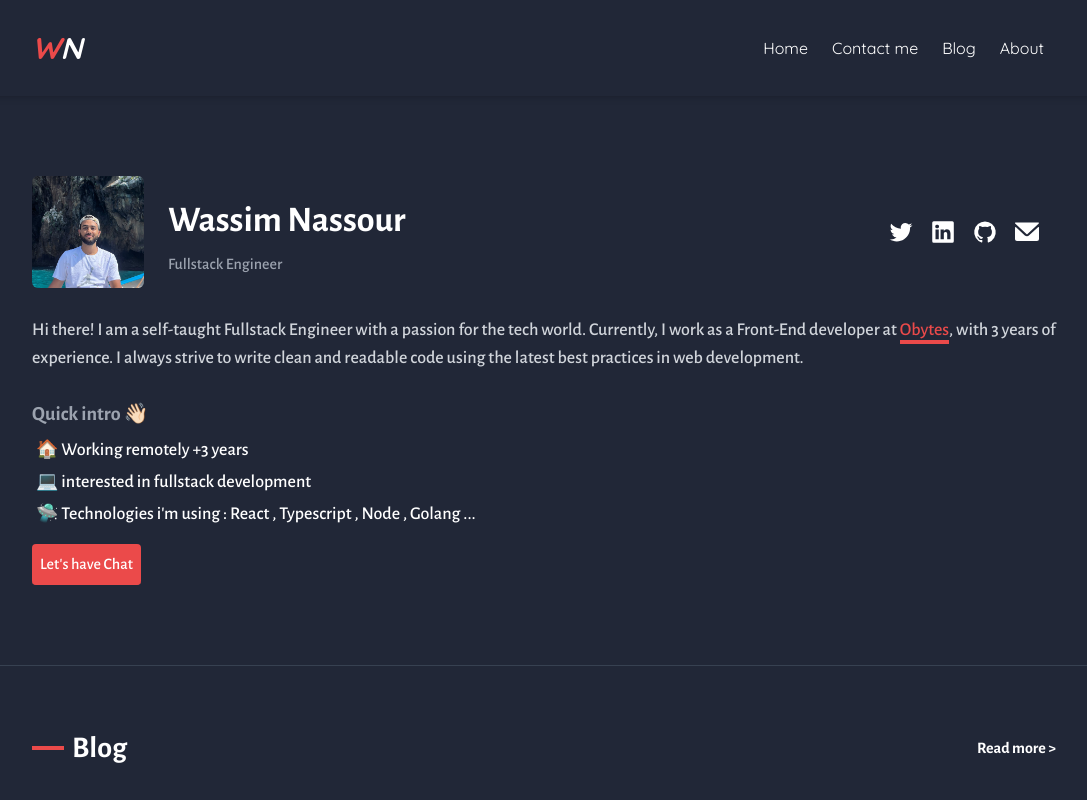
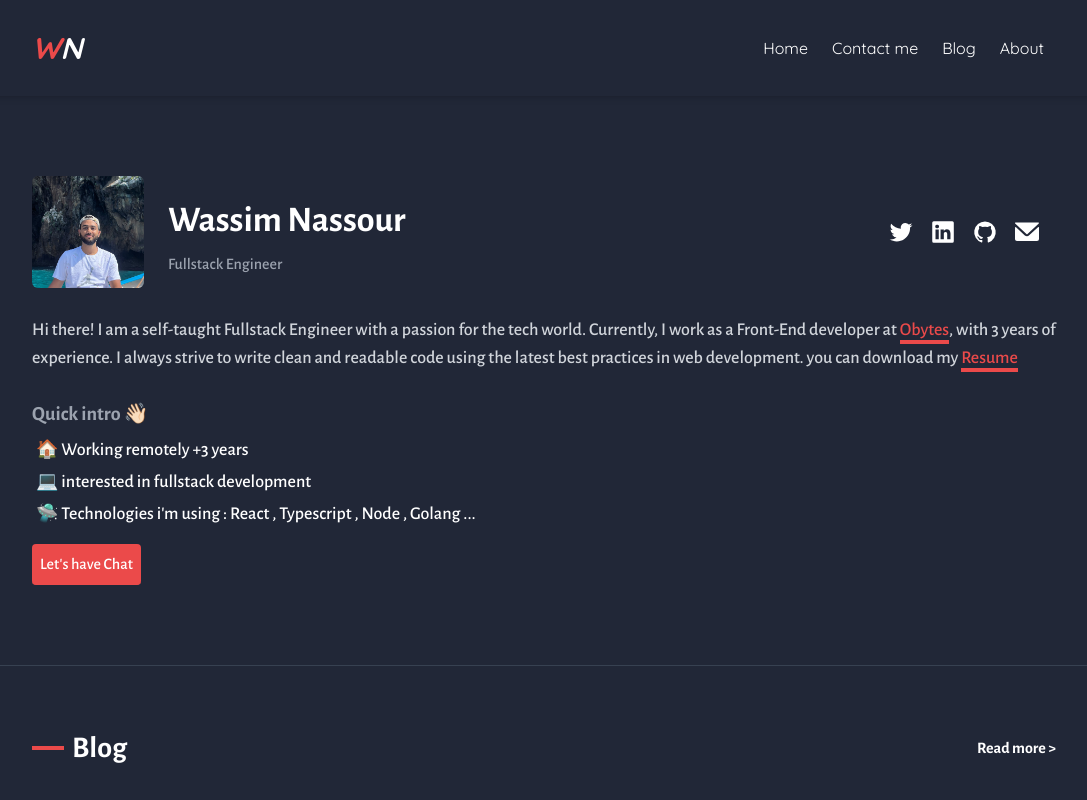
Before and after one commit to wassimnassour/wnassour.com, a Next.js app: page / in a window 1280 px wide. Shown: the top 800 px of the page, without its empty margins (96-1183 px from the left). Built offline with nearby package versions, Linux system fonts and the light colour scheme; a web font is replaced by a local one.

Commit message:
add Resume to the website"

```diff
--- a/src/components/Home/Hero.tsx
+++ b/src/components/Home/Hero.tsx
@@ -1,5 +1,5 @@
 import Image from 'next/image'
-import { TWITTER_URL, socialLinks } from 'utils'
+import { RESUME_URL, TWITTER_URL, socialLinks } from 'utils'
 
 /* eslint-disable react/no-unescaped-entities */
 export const Hero = () => {
@@ -44,16 +44,10 @@ export const Hero = () => {
         <p className="font-normal text-gray-300 my-7 text-lg">
           Hi there! I am a self-taught Fullstack Engineer with a passion for the
           tech world. Currently, I work as a Front-End developer at{' '}
-          <a
-            className="text-secondary inline-block relative before:duration-200 before:z-0 before:transition-all before:w-full before:h-1   hover:text-white before:bg-secondary hover:before:h-full  before:absolute before:bottom-0 before:left-0"
-            href="https://www.obytes.com/"
-            target="_blank"
-            rel="noreferrer"
-          >
-            <span className="z-10 relative">Obytes</span>
-          </a>
-          , with 3 years of experience. I always strive to write clean and
-          readable code using the latest best practices in web development.
+          <ExternalLink url="https://www.obytes.com/" title="Obytes" />, with 3
+          years of experience. I always strive to write clean and readable code
+          using the latest best practices in web development. you can download
+          my <ExternalLink url={RESUME_URL} title="Resume" />
         </p>
         <h3 className="font-extrabold text-gray-400 text-xl">Quick intro 👋🏻</h3>
         <ul className="mb-4 pl-1 space-y-1 mt-2 text-lg">
@@ -75,3 +69,14 @@ export const Hero = () => {
     </div>
   )
 }
+
+const ExternalLink = ({ title, url }: { title: string; url: string }) => (
+  <a
+    className="text-secondary inline-block relative before:duration-200 before:z-0 before:transition-all before:w-full before:h-1   hover:text-white before:bg-secondary hover:before:h-full  before:absolute before:bottom-0 before:left-0"
+    href={url}
+    target="_blank"
+    rel="noreferrer"
+  >
+    <span className="z-10 relative">{title}</span>
+  </a>
+)
--- a/src/utils/constants.tsx
+++ b/src/utils/constants.tsx
@@ -1,6 +1,7 @@
 import { EmailIcon, GithubIcon, TwitterIcon } from 'ui/icons'
 import { LinkedInIcon } from 'ui/icons/LinkedIn'
-
+export const RESUME_URL =
+  'https://docs.google.com/document/d/1yPVQfaxMkXqPNVjwvSNAPk3mVgfZ0vvFr2d_qZoyS9c/edit'
 export const SITE_URL = 'https://www.wnassour.com/'
 export const SITE_NAME = 'Wassim Blog'
 export const TWITTER_USERNAME = '@wassimnassour'
```
